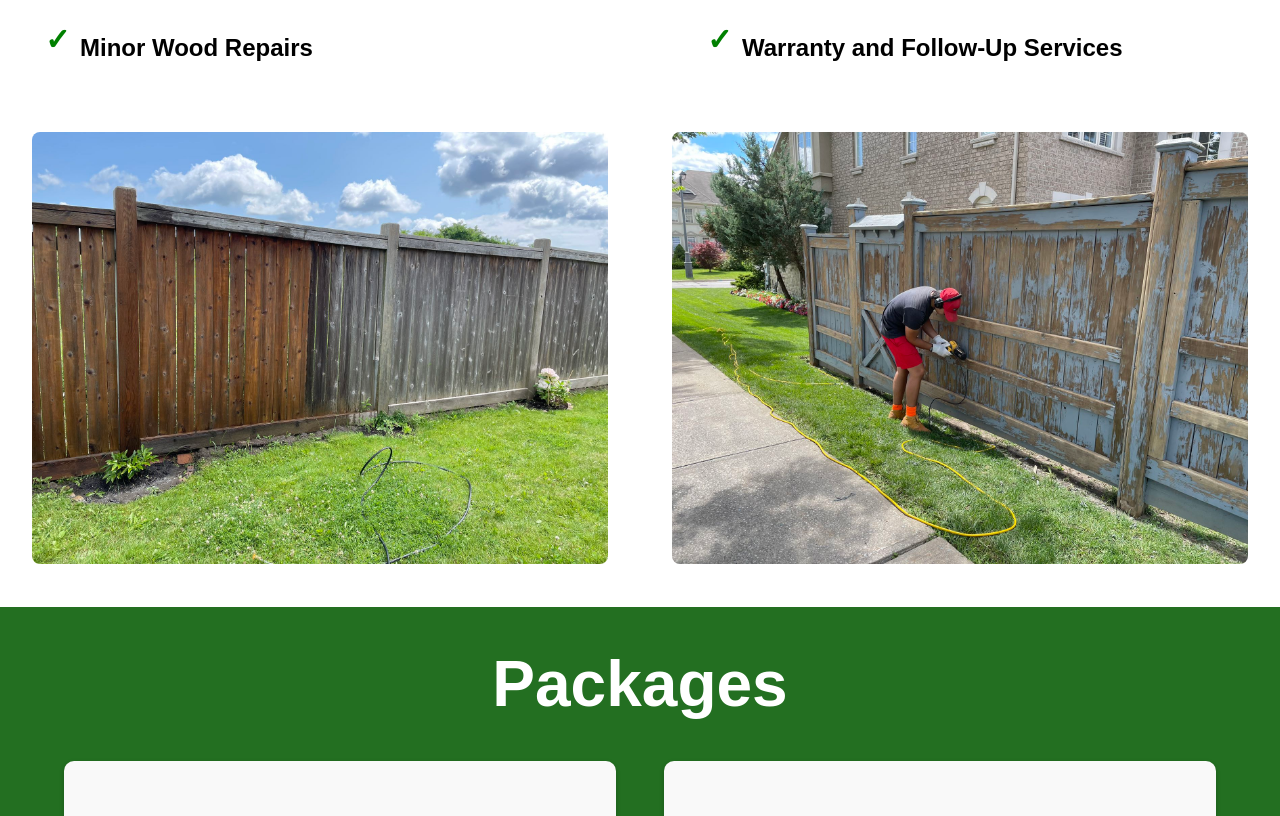
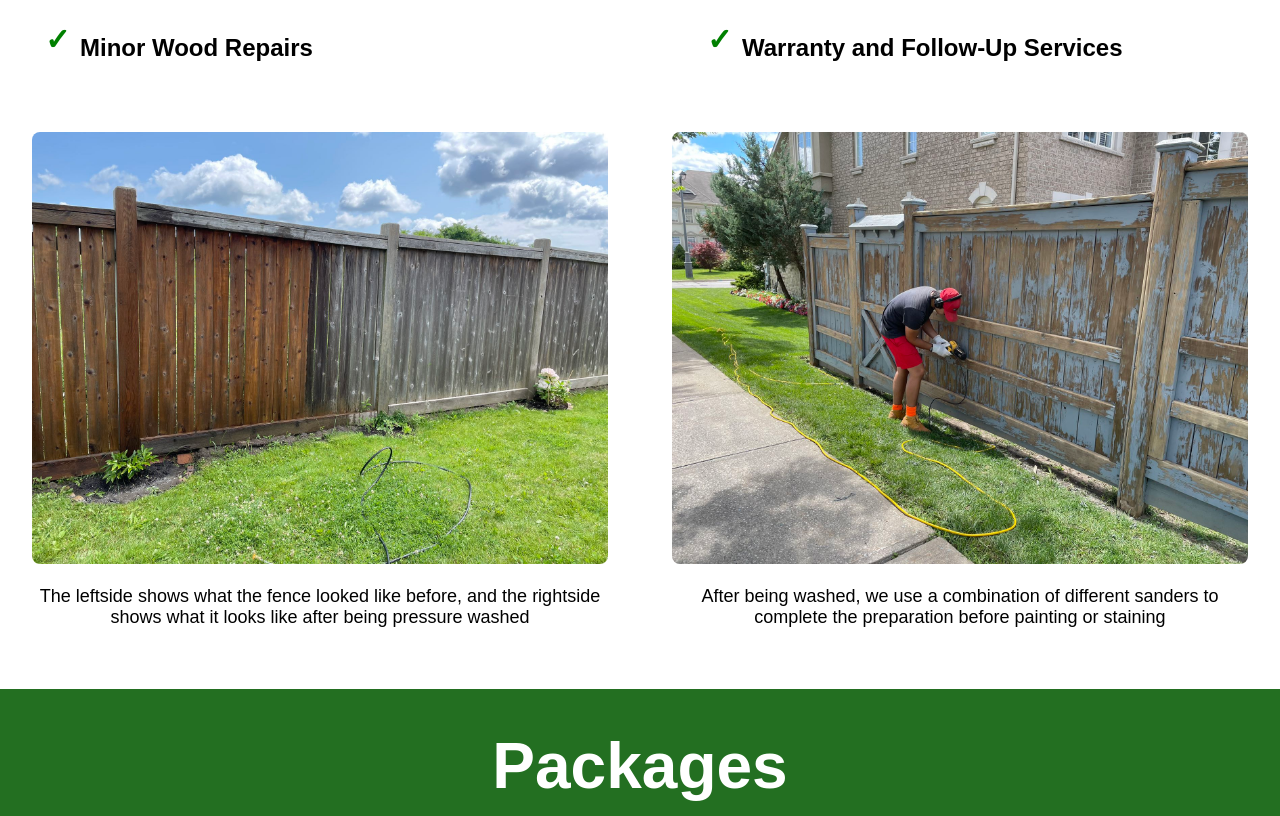
Before and after one commit to wingsyzou/RFR-website, a React (Create React App) app: page /services in a window 1280 px wide. Shown: the part 760-1576 px from the top of the page. Built offline with nearby package versions, Linux system fonts and the light colour scheme.

Commit message:
added photo examples of services

```diff
--- a/src/css/Services.css
+++ b/src/css/Services.css
@@ -30,8 +30,17 @@
 }
 
 .photos img {
+    border-radius: 8px;
+    width: 100%;
+}
+
+.photo-item {
+    text-align: center;
     width: 45%;
-    border-radius: 8px;
+}
+
+.photo-description {
+    font-size: 18px;
 }
 
 .packageTitle {
--- a/src/pages/Services.js
+++ b/src/pages/Services.js
@@ -50,8 +50,14 @@ function Services() {
         ))}
       </div>
       <div className="photos">
-        <img src={washedVsUnwashed} alt="Picture of pressure washed fence versus to unwashed fence"></img>
-        <img src={sanding} alt="Picture of us sanding a fence"></img>
+        <div className="photo-item">
+          <img src={washedVsUnwashed} alt="Picture of pressure washed fence versus to unwashed fence"></img>
+          <p className="photo-description">The leftside shows what the fence looked like before, and the rightside shows what it looks like after being pressure washed</p>
+        </div>
+        <div className="photo-item">
+          <img src={sanding} alt="Picture of us sanding a fence"></img>
+          <p className="photo-description">After being washed, we use a combination of different sanders to complete the preparation before painting or staining</p>
+        </div>
       </div>
       <h1 className="packageTitle" id="packages">Packages</h1>
       <div className="packages" ref={packagesRef}>
```
